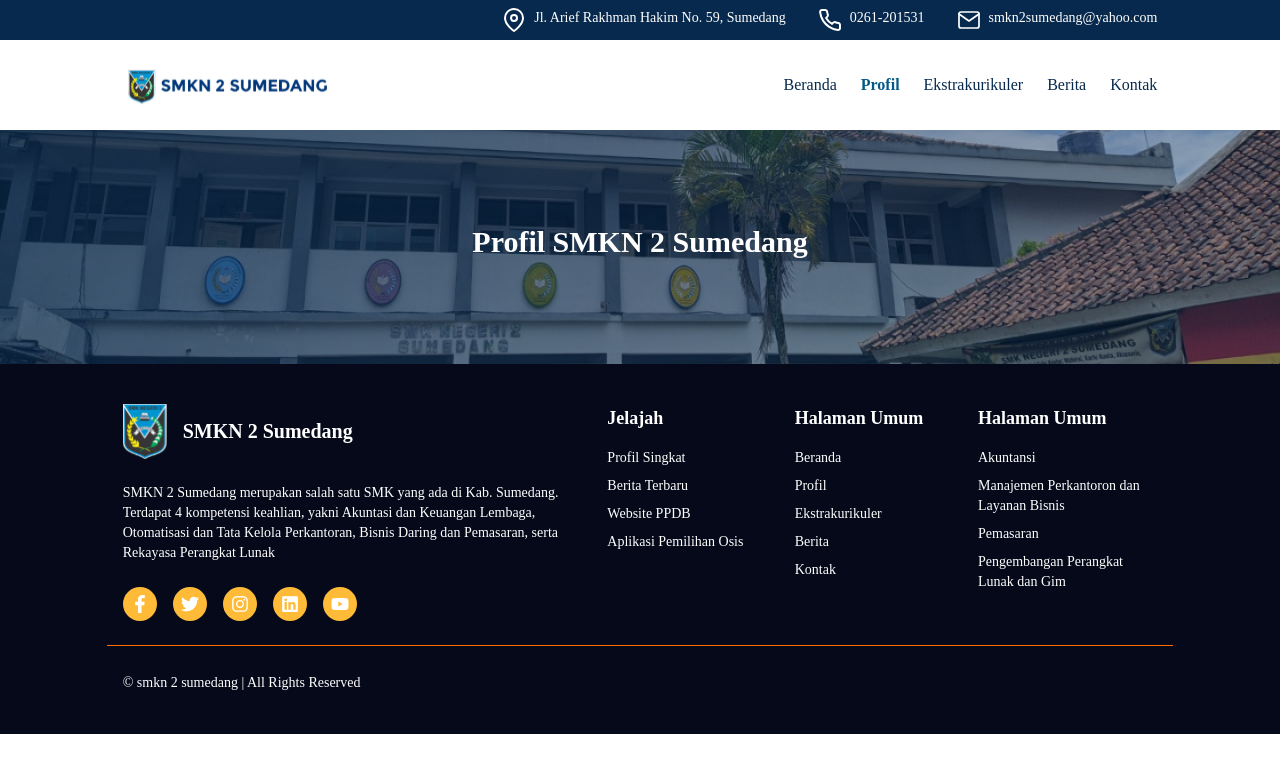
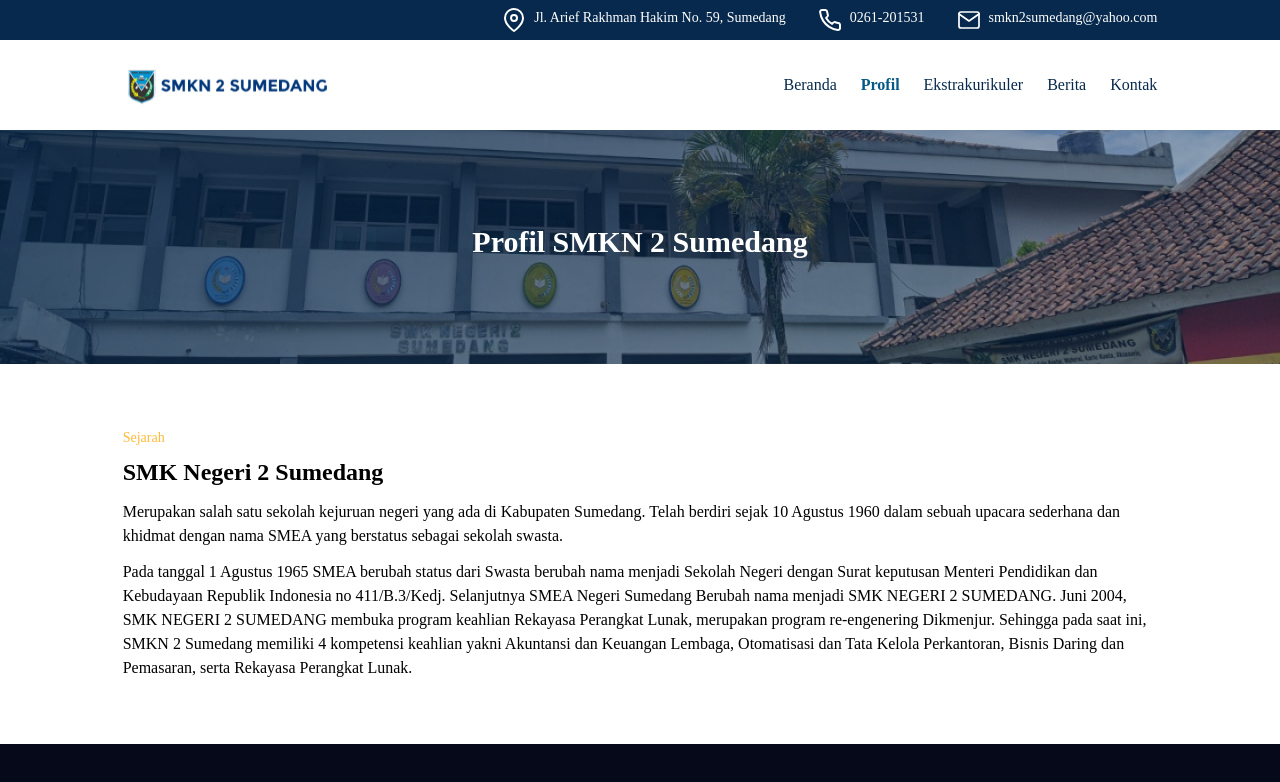
Before and after one commit to isyhfadilah/smkn2sumedang, a Next.js app: page /profil in a window 1280 px wide. Shown: the top 782 px of the page. Built offline with nearby package versions, Linux system fonts and the light colour scheme; a web font is replaced by a local one.

Commit message:
feat: add sejarah section in profil page

```diff
--- a/src/app/(client)/profil/page.tsx
+++ b/src/app/(client)/profil/page.tsx
@@ -1,9 +1,11 @@
 import { Hero } from '@/components/common/hero'
+import { ProfilSejarah } from '@/components/common/sections/profil/sejarah'
 
 export default function Profil() {
   return (
     <main>
       <Hero image="/images/landing/hero.png" title="Profil SMKN 2 Sumedang" />
+      <ProfilSejarah />
     </main>
   )
 }
--- a/src/components/common/sections/profil/index.tsx
+++ b/src/components/common/sections/profil/index.tsx
@@ -0,0 +1 @@
+export { ProfilSejarah } from './sejarah'
--- a/src/components/common/sections/profil/sejarah.tsx
+++ b/src/components/common/sections/profil/sejarah.tsx
@@ -3,10 +3,11 @@
 export const ProfilSejarah = () => {
   return (
     <section className="my-16">
-      <Container className="flex justify-between items-center space-y-3">
+      <Container className="flex justify-between items-center">
+        <div className="space-y-3">
           <div className="space-y-2">
-          <p className="text-secondary text-sm">Sejarah</p>
-          <h1 className="text-xl font-medium">SMK Negeri 2 Sumedang</h1>
+            <p className="text-secondary text-sm font-medium">Sejarah</p>
+            <h1 className="text-2xl font-semibold">SMK Negeri 2 Sumedang</h1>
           </div>
           <p>
             Merupakan salah satu sekolah kejuruan negeri yang ada di Kabupaten Sumedang. Telah berdiri sejak 10 Agustus 1960
@@ -20,6 +21,7 @@
             kompetensi keahlian yakni Akuntansi dan Keuangan Lembaga, Otomatisasi dan Tata Kelola Perkantoran, Bisnis Daring
             dan Pemasaran, serta Rekayasa Perangkat Lunak.
           </p>
+        </div>
       </Container>
     </section>
   )
```
Lines whose indentation alone changed are shown as unchanged.
